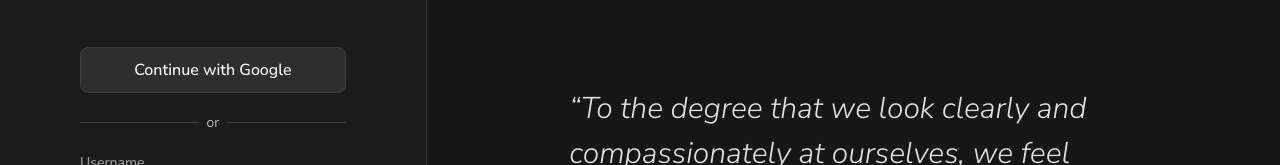
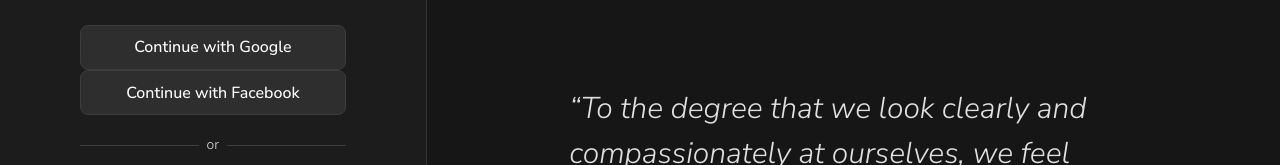
Before and after one commit to sevleo/YoGato-frontend, a React (Vite) app: page /sign-in in a window 1280 px wide. Shown: the part 212-377 px from the top of the page. Built offline with nearby package versions, Linux system fonts and the light colour scheme; no server answers.

Commit message:
Add Continue with Facebook buttons

```diff
--- a/src/components/buildingBlocks/Button.tsx
+++ b/src/components/buildingBlocks/Button.tsx
@@ -26,6 +26,7 @@ export default function Button(props: ButtonProps) {
       styles = `w-[65px] sm:w-[100px] text-sm h-[36px] border-box border-[1px] flex justify-center items-center text-white outline-none transition-all p-0 duration-200 focus:outline-none ${props.enabled ? "border-[#6ccc93] hover:border-[1px] hover:border-[#6ccc93] hover:bg-[#497f5e] bg-[#54976f] white " : " bg-[#545454]  text-[#ffffff88] hover:border-transparent hover:outline-none"}  focus:outline-none`;
       break;
     case "loginPopupGoogle":
+    case "loginPopupFacebook":
       styles =
         "w-full border-[1px] border-[#3D3D3D] bg-[#2e2e2e] text-white outline-none transition-all duration-200 hover:border-[#505050] hover:bg-[#343434] focus:outline-none";
       break;
--- a/src/components/sections/LoginPopUp.tsx
+++ b/src/components/sections/LoginPopUp.tsx
@@ -122,6 +122,14 @@ export function LogInForm({ type }: LogInFormProps) {
                 label="Continue with Google"
               ></Button>
             </a>
+            <a
+              href={`${import.meta.env.VITE_REACT_APP_API_URL}/login/federated/facebook/`}
+            >
+              <Button
+                componentType="loginPopupFacebook"
+                label="Continue with Facebook"
+              ></Button>
+            </a>
           </div>
 
           <div className="relative">
@@ -237,6 +245,14 @@ export function LogInForm({ type }: LogInFormProps) {
                 label="Continue with Google"
               ></Button>
             </a>
+            <a
+              href={`${import.meta.env.VITE_REACT_APP_API_URL}/login/federated/facebook/`}
+            >
+              <Button
+                componentType="loginPopupFacebook"
+                label="Continue with Facebook"
+              ></Button>
+            </a>
           </div>
 
           <div className="relative">
```
